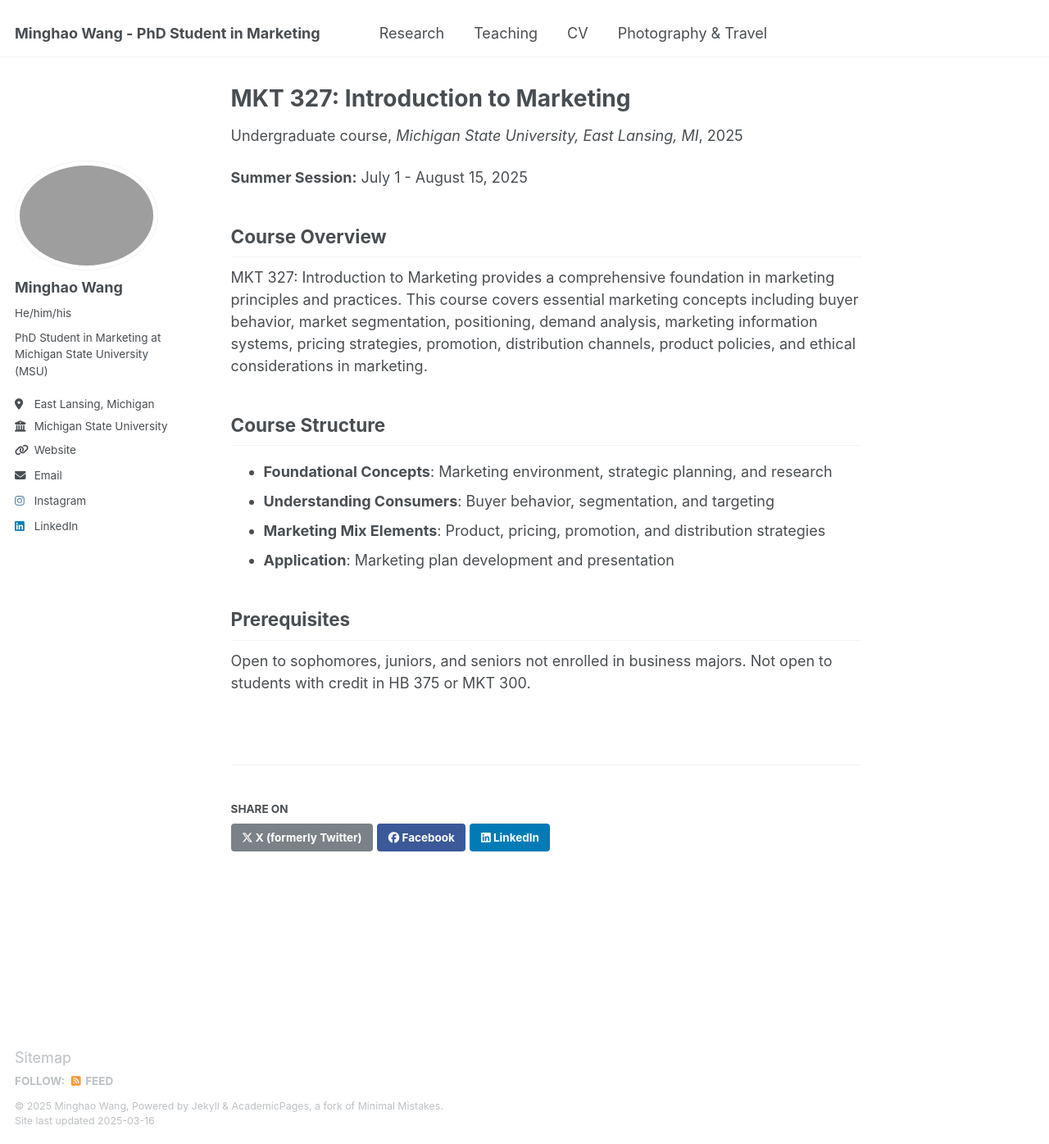
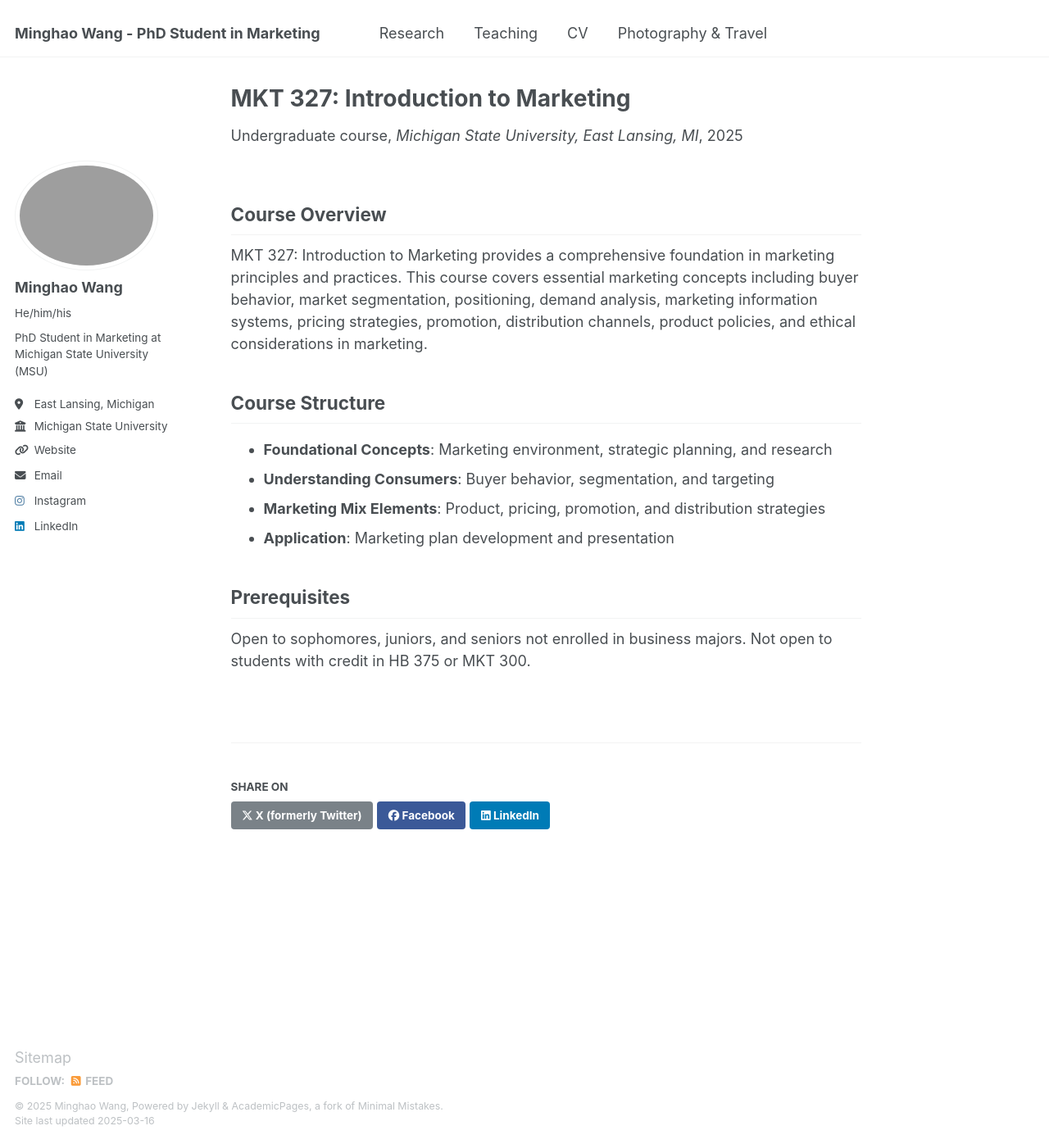
Before and after one commit to minghaowang-research/minghaowang-research.github.io, a Jekyll site: the page built from _teaching/2025-summer-marketing-327.md.md, in a window 1280 px wide and 1396 px high. Shown: the whole window at 82% size. Built offline with Jekyll 4.4.1, drawn with Linux system fonts in a browser that asks for light colours.

Commit message:
Update 2025-summer-marketing-327.md.md

```diff
--- a/_teaching/2025-summer-marketing-327.md.md
+++ b/_teaching/2025-summer-marketing-327.md.md
@@ -6,8 +6,6 @@ permalink: /teaching/2025-summer-marketing-327
 venue: "Michigan State University, East Lansing, MI"
 date: 2025-07-01
 ---
-**Summer Session:** July 1 - August 15, 2025
-
 ## Course Overview
 MKT 327: Introduction to Marketing provides a comprehensive foundation in marketing principles and practices. This course covers essential marketing concepts including buyer behavior, market segmentation, positioning, demand analysis, marketing information systems, pricing strategies, promotion, distribution channels, product policies, and ethical considerations in marketing.
 
```
